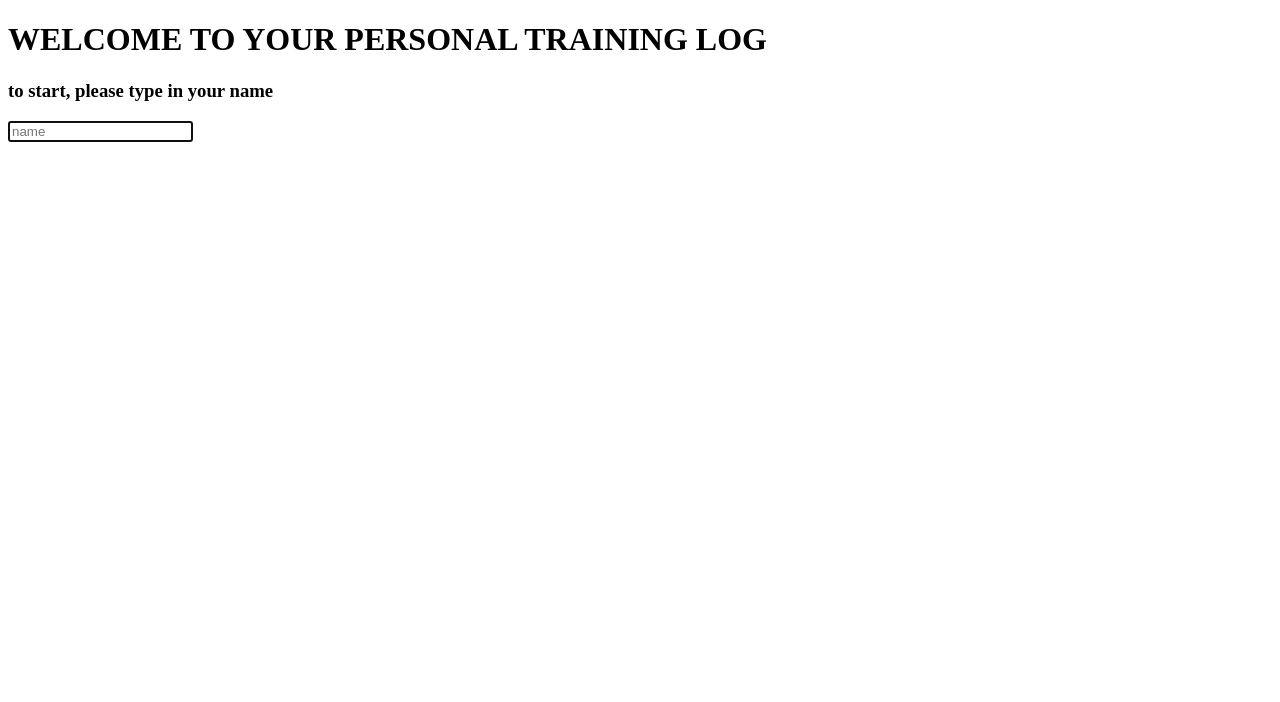
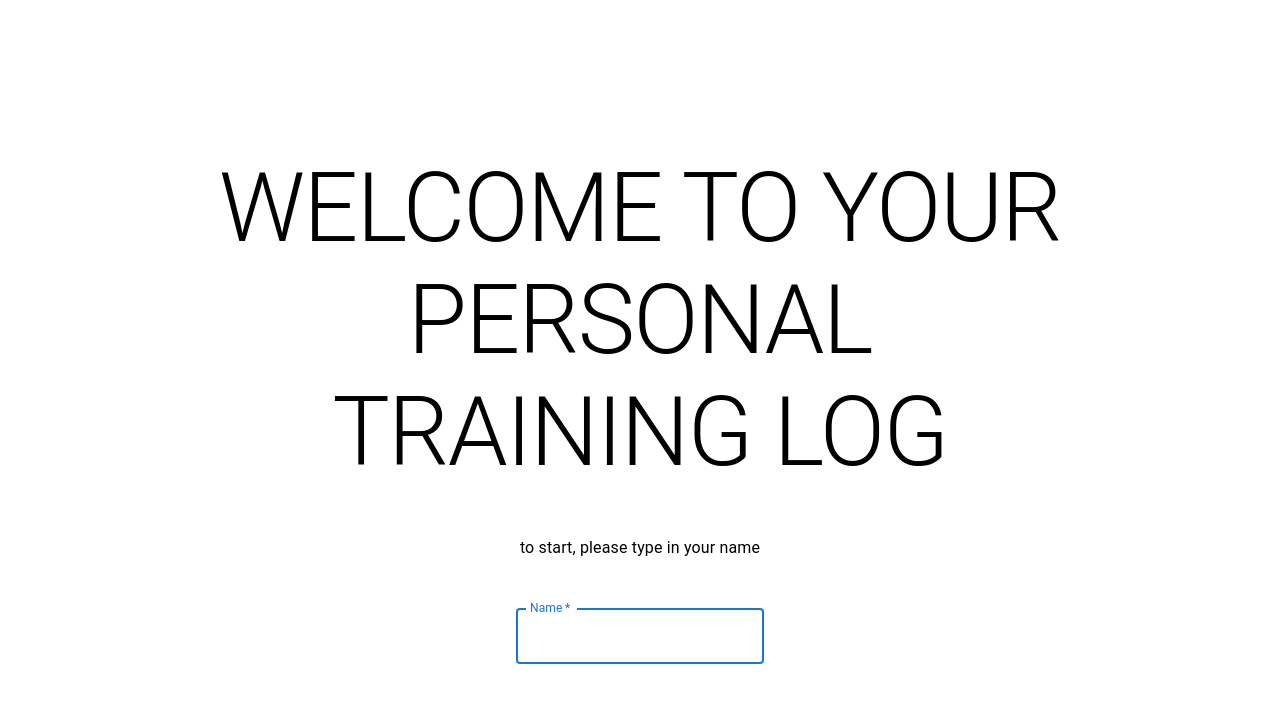
Before and after one commit to skystanoyevitch/workout-logger, a React (Vite) app in the folder workout-logger/: page / in a window 1280 px wide. Shown: the top 702 px of the page. Built offline with nearby package versions, Linux system fonts and the light colour scheme.

Commit message:
installed MUI and refactored styles

```diff
--- a/workout-logger/package.json
+++ b/workout-logger/package.json
@@ -9,6 +9,9 @@
     "preview": "vite preview --port 8080"
   },
   "dependencies": {
+    "@emotion/react": "^11.10.4",
+    "@emotion/styled": "^11.10.4",
+    "@mui/material": "^5.10.5",
     "react": "^18.2.0",
     "react-dom": "^18.2.0",
     "react-router-dom": "^6.3.0"
--- a/workout-logger/src/components/WelcomeComponent/Components/usernameInput Component/UsernameInput.tsx
+++ b/workout-logger/src/components/WelcomeComponent/Components/usernameInput Component/UsernameInput.tsx
@@ -1,6 +1,11 @@
+//React Imports
 import { Link } from "react-router-dom";
-import styles from "../../Styles/welcome.module.css";
+
+// Component Imports
 import { UsernameInputInterface } from "../../Welcome";
+
+// Third Party Imports
+import { Button, TextField, FormControl, Box } from "@mui/material";
 
 const UsernameInput = ({
 	name,
@@ -9,40 +14,48 @@ const UsernameInput = ({
 }: UsernameInputInterface): JSX.Element => {
 	const onChangeHandler = (e: React.ChangeEvent<HTMLInputElement>) => {
 		setName(e.target.value);
-		// localStorage.setItem("username", name);
 	};
 
 	return (
-		<div>
-			<form className={styles.input_container} onSubmit={onSubmitHandler}>
-				<input
+		<FormControl
+			sx={{
+				display: "flex",
+				justifyContent: "center",
+				placeItems: "center",
+			}}
+			onSubmit={onSubmitHandler}
+		>
+			<Box>
+				<TextField
+					label="Name"
 					type="text"
 					name="name"
 					placeholder="name"
-					minLength={3}
-					maxLength={15}
 					onChange={onChangeHandler}
-					className={styles.input}
 					value={name}
 					required
 					autoFocus
 				/>
 
 				{name.length >= 3 && (
-					<Link to="/traininglog">
-						<button
+					<Link to="/traininglog" style={{ textDecoration: "none" }}>
+						<Button
+							sx={{
+								height: "100%",
+								marginLeft: 2,
+							}}
+							variant="contained"
 							type="submit"
 							onClick={() =>
 								localStorage.setItem("username", name)
 							}
-							className={styles.input_button}
 						>
 							Enter
-						</button>
+						</Button>
 					</Link>
 				)}
-			</form>
-		</div>
+			</Box>
+		</FormControl>
 	);
 };
 
--- a/workout-logger/src/components/WelcomeComponent/Welcome.tsx
+++ b/workout-logger/src/components/WelcomeComponent/Welcome.tsx
@@ -1,8 +1,14 @@
+// * possilby revert back to old styles
+// import styles from "./Styles/welcome.module.css";
+
+// React Imports
 import React, { useState } from "react";
-// import { useNavigate } from "react-router-dom";
-import styles from "./Styles/welcome.module.css";
+
+// Component Imports
 import UsernameInput from "./Components/usernameInput Component/UsernameInput";
 
+// Third Party Imports
+import { Container, Typography } from "@mui/material";
 
 export interface UsernameInputInterface {
 	name: string;
@@ -10,24 +16,34 @@ export interface UsernameInputInterface {
 	onSubmitHandler: (e: React.FormEvent) => void;
 }
 
+const Welcome = ({
+	name,
+	setName,
+	onSubmitHandler,
+}: UsernameInputInterface): JSX.Element => {
+	return (
+		<Container
+			maxWidth="md"
+			sx={{
+				display: "grid",
+				placeContent: "center",
+				minHeight: "100vh",
+				textAlign: "center",
+			}}
+		>
+			<Typography variant="h1">
+				WELCOME TO YOUR PERSONAL <span>TRAINING LOG</span>
+			</Typography>
+			<Typography variant="body1" sx={{ margin: 6 }}>
+				to start, please type in your name
+			</Typography>
 
-const Welcome = ({name, setName, onSubmitHandler}: UsernameInputInterface): JSX.Element => {
-
-	return (
-		<div className={styles.container}>
-			<h1 className={styles.heading}>
-				WELCOME TO YOUR PERSONAL{" "}
-				<span className={styles.text_sub_color}>TRAINING LOG</span>
-			</h1>
-			<h3 className={styles.subheading}>
-				to start, please type in your name
-			</h3>
 			<UsernameInput
 				name={name}
 				setName={setName}
 				onSubmitHandler={onSubmitHandler}
 			/>
-		</div>
+		</Container>
 	);
 };
 
--- a/workout-logger/tsconfig.json
+++ b/workout-logger/tsconfig.json
@@ -14,7 +14,9 @@
     "resolveJsonModule": true,
     "isolatedModules": true,
     "noEmit": true,
-    "jsx": "react-jsx"
+    "jsx": "react-jsx",
+    "noImplicitAny": true,
+    "noImplicitThis": true,
   },
   "include": ["src"],
   "references": [{ "path": "./tsconfig.node.json" }]
```
Also changed, not shown: 1 other file (tests, documents, lock files or other folders).
